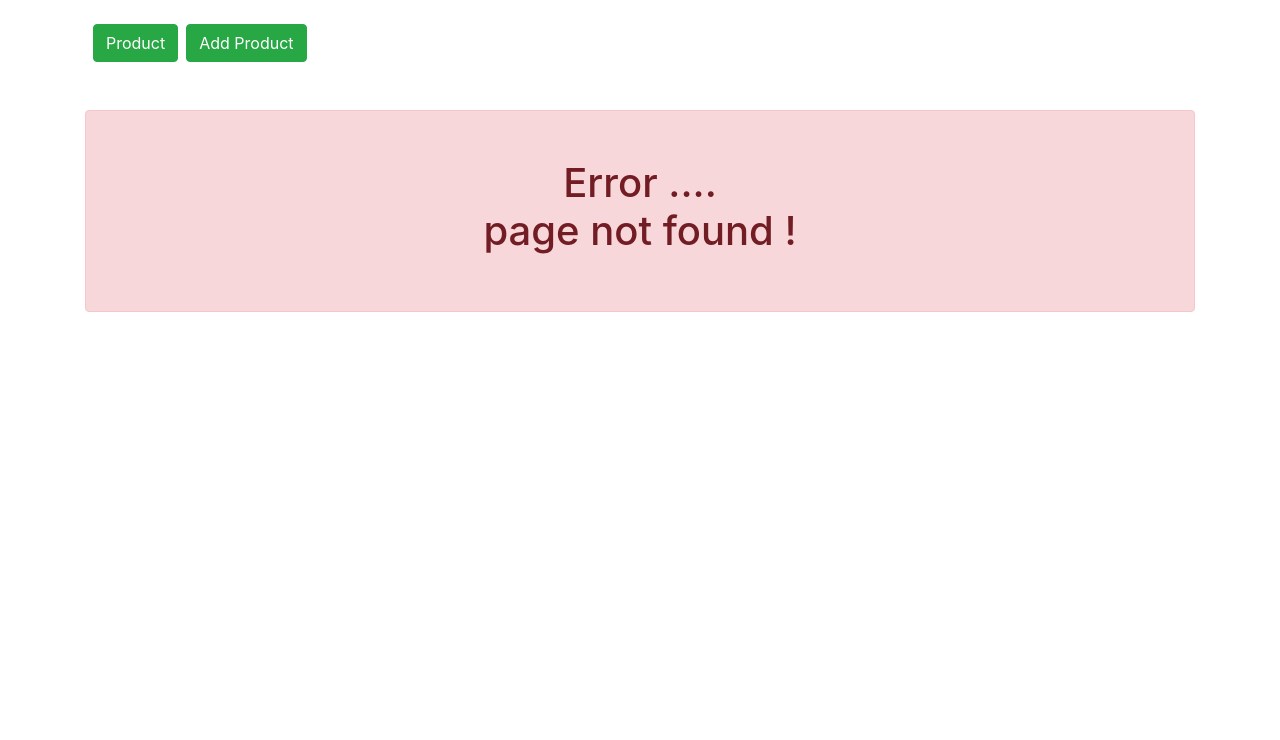
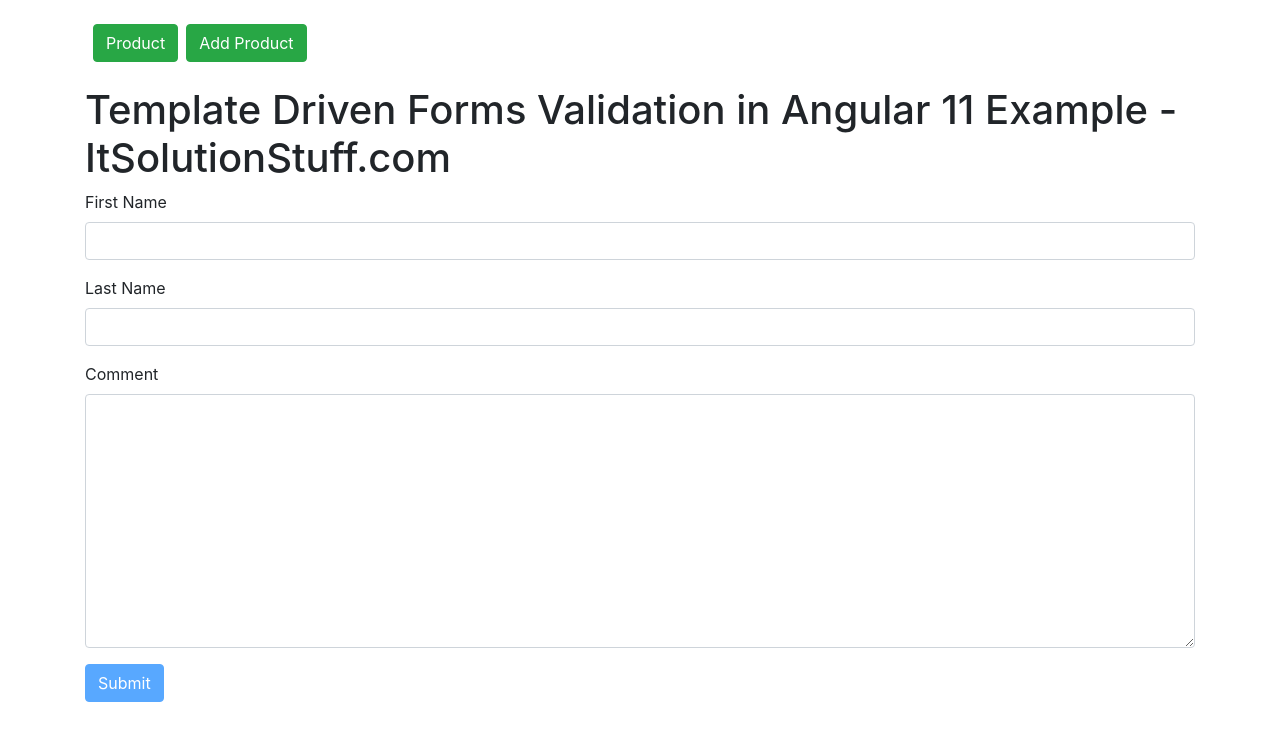
Before and after one commit to AdamHamdi/Kmr-script_angular_helloWorld, an Angular app: page /my in a window 1280 px wide. Before the commit this address had no page. Shown: the top 740 px of the page. Built offline with nearby package versions, Linux system fonts and the light colour scheme.

Commit message:
validate form

```diff
--- a/src/app/app-routing.module.ts
+++ b/src/app/app-routing.module.ts
@@ -14,7 +14,8 @@
   {path:"",redirectTo:'products', pathMatch:'full'},
   {path:"product/:id",component:UpdateProductComponent},
   {path:"add-product",component:AddProductComponent},
-  {path:'**',component:NotFoundComponent}
+  {path:"my",component:MyCompComponent},
+  {path:'**',component:NotFoundComponent},
 ];
 
 @NgModule({
--- a/src/app/my-comp/my-comp.component.html
+++ b/src/app/my-comp/my-comp.component.html
@@ -7,5 +7,70 @@
     <div class="card-body">
         <ng-content select=".body"></ng-content>
     </div> -->
-    <p>my-component works!</p>
+    <h1>Template Driven Forms Validation in Angular 11 Example - ItSolutionStuff.com</h1>
+
+
+
+<form #contactForm="ngForm" (ngSubmit)="submit(contactForm.value)">
+
+
+
+  <div class="form-group">
+
+      <label for="firstName">First Name</label>
+
+      <input required minlength="3" maxlength="10" ngModel name="firstName" type="text" #firstName="ngModel" class="form-control" id="firstName">
+
+      <div class="alert alert-danger" *ngIf="firstName.touched && !firstName.valid">
+
+          <div *ngIf="firstName.errors.required">First Name is required.</div>
+
+          <div *ngIf="firstName.errors.minlength">First Name is minimum {{ firstName.errors.minlength.requiredLength }} character.</div>
+
+          <div *ngIf="firstName.errors.maxlength">First Name is maximum 10 character.</div>
+
+      </div>
+
+  </div>
+
+
+
+  <div class="form-group">
+
+      <label for="lastName">Last Name</label>
+
+      <input required ngModel name="lastName" type="text" #lastName="ngModel" class="form-control" id="lastName">
+
+      <div class="alert alert-danger" *ngIf="lastName.touched && !lastName.valid">
+
+          Last Name is required.
+
+      </div>
+
+  </div>
+
+
+
+  <div class="form-group">
+
+      <label for="comment">Comment</label>
+
+      <textarea required ngModel #comment="ngModel" name="comment" id="comment" cols="30" rows="10" class="form-control"></textarea>
+
+      <div class="alert alert-danger" *ngIf="comment.touched && !firstName.valid">
+
+          Comment is required.
+
+      </div>
+
+  </div>
+
+
+
+  <button class="btn btn-primary" type="submit" [class.disabled]="!contactForm.valid">Submit</button>
+
+
+
+</form>
+
 </div>
--- a/src/app/my-comp/my-comp.component.ts
+++ b/src/app/my-comp/my-comp.component.ts
@@ -33,7 +33,7 @@
 onKeyUp(e){
   console.log(e.target.value);
 }
-
+submit(form){}
 
 
 
```
